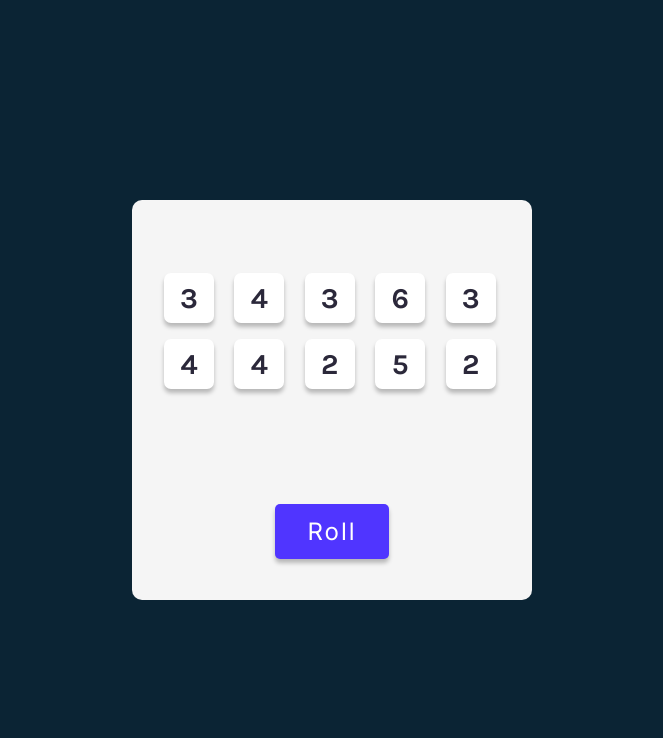
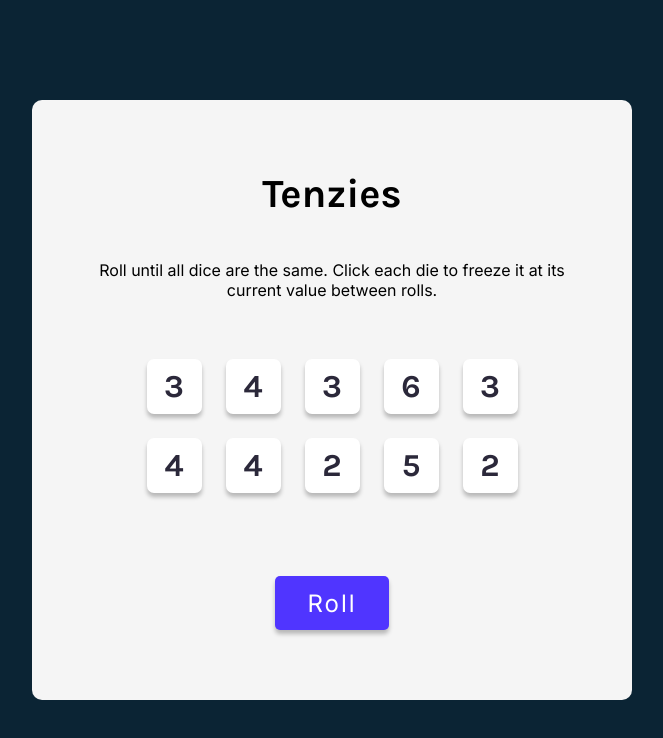
Before and after one commit to NickeeCoco/Tenzies, a React (Vite) app in the folder Tenzies/: page / in a window 1280 px wide. Shown: the top 738 px of the page, without its empty margins (308-971 px from the left). Built offline with nearby package versions, Linux system fonts and the light colour scheme.

Commit message:
Add title + instructions

```diff
--- a/Tenzies/src/App.jsx
+++ b/Tenzies/src/App.jsx
@@ -50,7 +50,9 @@ function App() {
 
   return (
     <main>
-      <div className="diceContainer">
+      <h1 className="title">Tenzies</h1>
+            <p className="instructions">Roll until all dice are the same. Click each die to freeze it at its current value between rolls.</p>
+      <div className="dice-container">
         {diceElements}
       </div>
       <button onClick={rollDice}>Roll</button>
--- a/Tenzies/src/style.css
+++ b/Tenzies/src/style.css
@@ -19,29 +19,41 @@ body {
 main {
   width: 100%;
   height: 100%;
-  max-width: 400px;
-  max-height: 400px;
+  max-width: 600px;
+  max-height: 600px;
   background-color: #F5F5F5;
   border-radius: 10px;
   display: flex;
   flex-direction: column;
   align-items: center;
   justify-content: space-around;
-
+  padding: 3em;
 }
 
-.diceContainer {
-  width: 100%;
+.title {
+  font-size: 2.5em;
+  margin: 0;
+}
+
+.instructions {
+  font-family: 'Inter', sans-serif;
+  font-weight: 400;
+  margin-top: 0;
+  text-align: center;
+}
+
+.dice-container {
+  max-width: 100%;
   display: grid;
   grid-template-columns: repeat(5, 1fr);
-  column-gap: 1em;
-  row-gap: 1em;
-  padding: 2em;
+  grid-template-rows: repeat(2, auto);
+  gap: 1.5em;
+  margin-bottom: 2.5rem;
 }
 
 .die {
-  width: 50px;
-  height: 50px;
+  width: 55px;
+  height: 55px;
   color: #2B283A;
   display: flex;
   justify-content: center;
@@ -49,7 +61,7 @@ main {
   box-shadow: 0 4px 4px rgb(0, 0, 0, .25);
   border-radius: 7px;
   font-weight: bold;
-  font-size: 1.8rem;
+  font-size: 2rem;
   cursor: pointer;
 }
 
```
